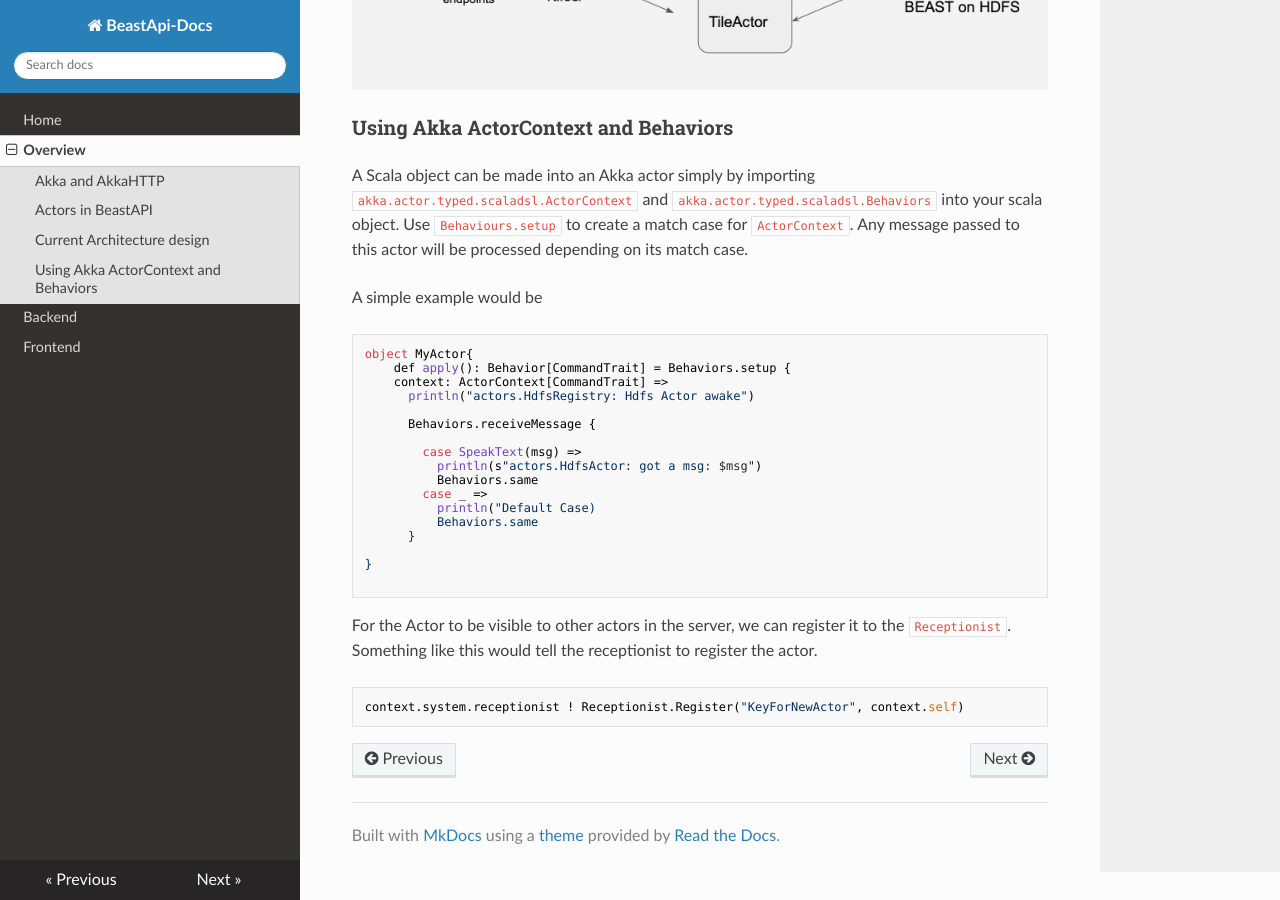
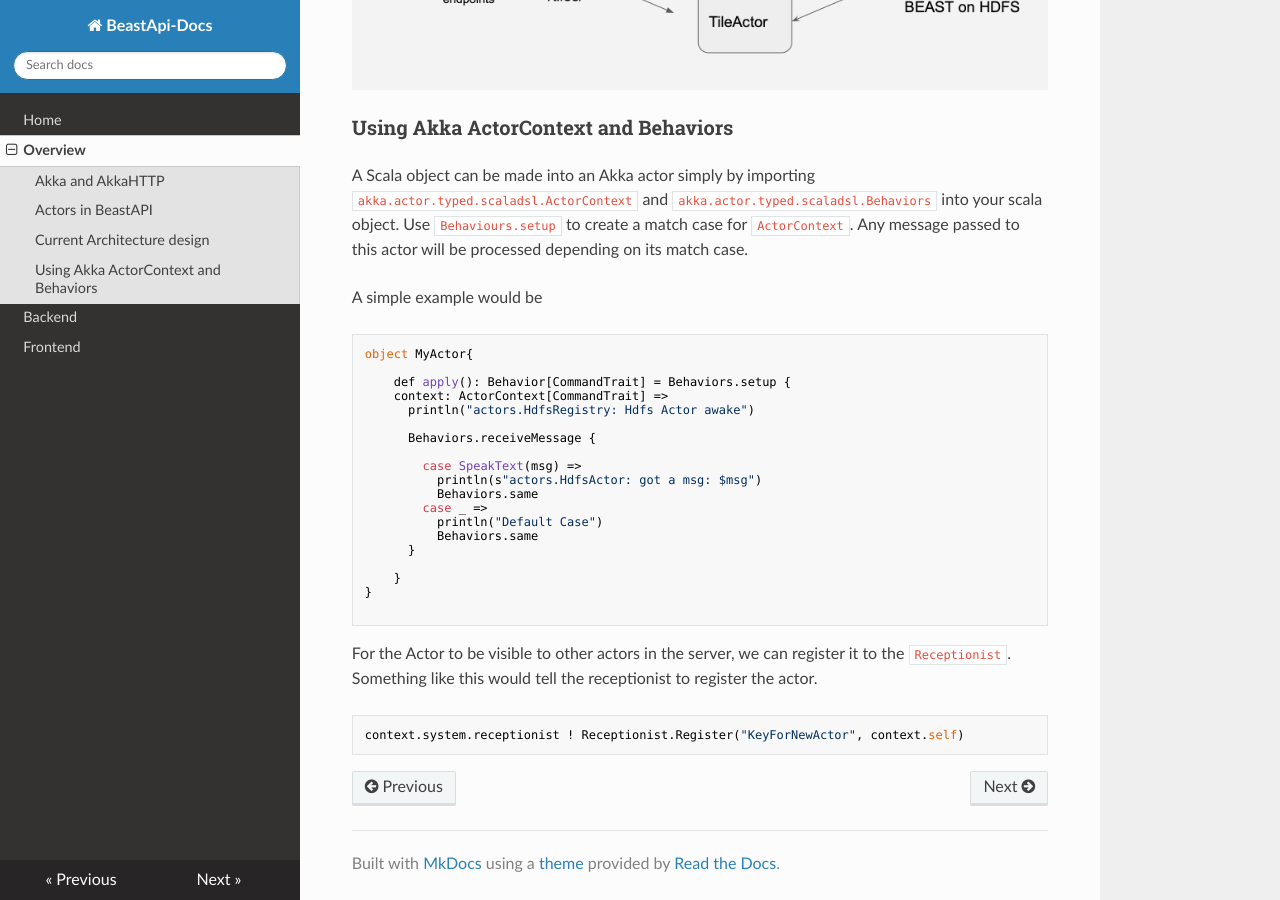
Before and after one commit to abraham2512/beastapi-docs, an MkDocs documentation site: the page built from docs/overview.md, in a window 1280 px wide and 900 px high, scrolled down 1148 px. Built offline with MkDocs 1.6.1, drawn with Linux system fonts in a browser that asks for light colours; nearby versions of some CDN libraries.

Commit message:
more content 4

````diff
--- a/docs/overview.md
+++ b/docs/overview.md
@@ -29,6 +29,7 @@ A simple example would be
 
 ```
 object MyActor{
+
     def apply(): Behavior[CommandTrait] = Behaviors.setup {
     context: ActorContext[CommandTrait] =>
       println("actors.HdfsRegistry: Hdfs Actor awake")
@@ -39,10 +40,11 @@ object MyActor{
           println(s"actors.HdfsActor: got a msg: $msg")
           Behaviors.same
         case _ =>
-          println("Default Case)
+          println("Default Case")
           Behaviors.same
       }
 
+    }
 }
 
 ```
````
